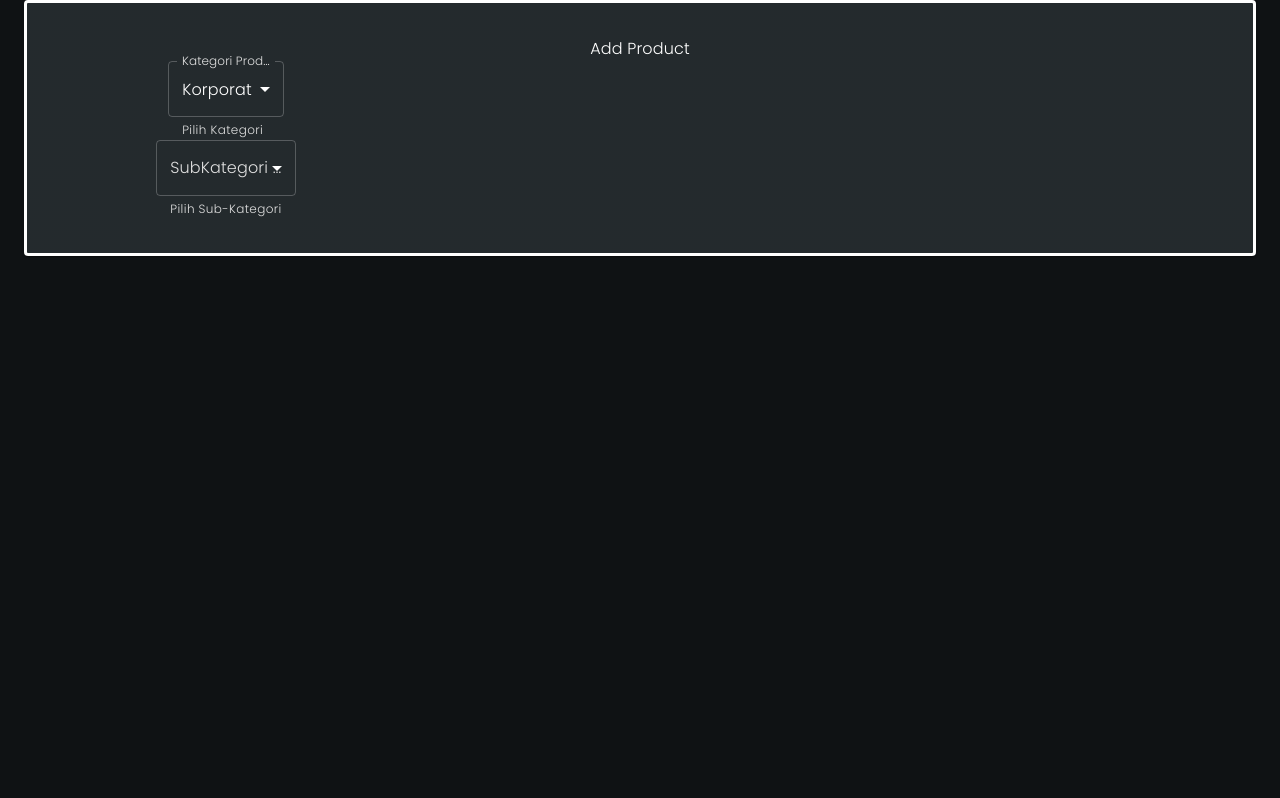
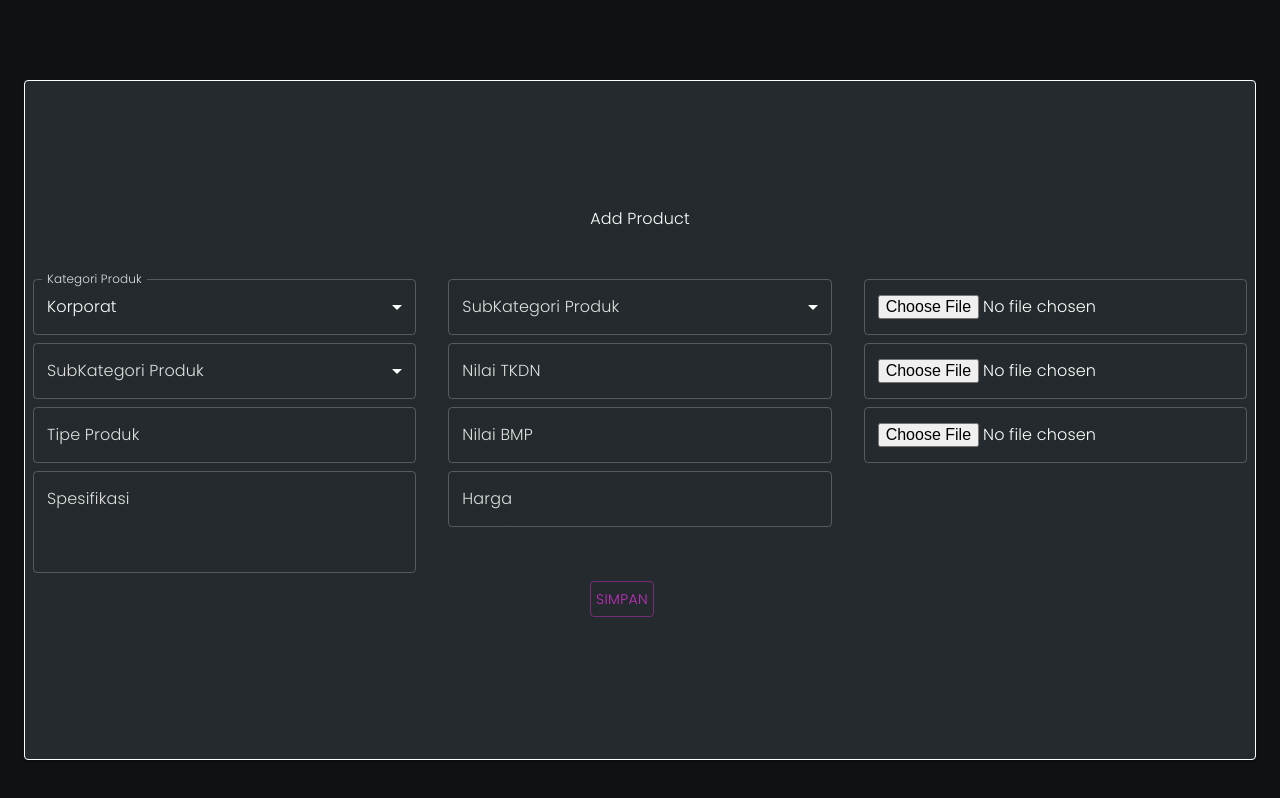
Before and after one commit to luthfibg/crm-sales-frontend, a React (Create React App) app: page /add_products in a window 1280 px wide. Shown: the top 798 px of the page. Built offline with nearby package versions, Linux system fonts and the light colour scheme.

Commit message:
#56 post product

```diff
--- a/src/pages/AddProduct.jsx
+++ b/src/pages/AddProduct.jsx
@@ -1,4 +1,4 @@
-import { Container, Grid, Paper, TextField, Typography } from "@mui/material";
+import { Button, Container, Grid, Paper, Stack, TextField, Typography } from "@mui/material";
 import React, { useState } from "react";
 import { useNavigate } from "react-router-dom";
 import darkTheme from "../styles/darkTheme";
@@ -42,25 +42,47 @@ export default function AddProduct() {
         product_subcat2: product_subcat2[0].value,
         product_type:"",
         product_spec:"",
-        product_tkdn_precentage:"",
-        product_bmp_value:"",
-        product_price:"",
-        product_stars:"",
-        product_image_1:"",
-        product_image_2:"",
-        product_image_3:"",
+        product_tkdn_precentage: 0,
+        product_bmp_value: 0,
+        product_price: 0.00,
+        product_stars: 0,
+        product_image_1: null,
+        product_image_2: null,
+        product_image_3: null,
     });
 
     const handleChange = (e) => {
+        if (e.target.type === 'file') {
+            setProduct((prev) => ({...prev, [e.target.name]: e.target.files[0]}));
+        } else {
             setProduct((prev) => ({...prev, [e.target.name]: e.target.value}));
+        }
+        console.log('Product data being sent1:', product);
     };
 
-    const handleOnclickSave = async e => {
-        e.preventDefault()
+    const handleOnclickSave = async (e) => {
+        e.preventDefault();
 
-        console.log('Product being sent:', product); // logging passed
+        const formData = new FormData();
+        formData.append('product_image_1', product.product_image_1);
+        formData.append('product_image_2', product.product_image_2);
+        formData.append('product_image_3', product.product_image_3);
+
+        // Append other product details
+        Object.keys(product).forEach(key => {
+            if (key !== 'product_image_1' && key !== 'product_image_2' && key !== 'product_image_3') {
+                formData.append(key, product[key]);
+            }
+        });
+
+        console.log('Product being sent2:', product); // logging passed
         try {
-            const response = await axios.post("http://localhost:2999/data/product", product);
+            const response = await axios.post("http://localhost:2999/data/products", formData, {
+                headers: {
+                    'Content-Type': 'multipart/form-data' // Add this header for file uploads
+                }
+            });
+            console.log('Form data fetched: ', formData.values());
             console.log(response.data.message);
             navigate('/products');
         } catch (err) {
@@ -70,18 +92,25 @@ export default function AddProduct() {
 
     return (
         <Container maxWidth="xl">
-            <Paper sx={{ width: "100%", height: "16rem", display: "flex", justifyContent: "center", alignItems: "center", flexDirection: "column", bgcolor: darkTheme.palette.background.paper2, border: "0.2rem solid white" }}>
-                <Typography>Add Product</Typography>
-                <Grid container spacing={2} columns={{ xs: 4, sm: 8, md: 12, lg: 15 }}>
-                    <Grid item xs={4} sm={8} md={4} lg={5} sx={{ display: "flex", justifyContent: "center", alignItems: "center", flexDirection: "column" }}>
-                    <TextField name="product_cat" id="outlined-product-cat"
-                            select
+            <Paper sx={{ width: "100%", height: "85vh", marginTop: "10vh", marginBottom: "10vh",
+                display: "flex", justifyContent: "center",
+                alignItems: "center", flexDirection: "column",
+                bgcolor: darkTheme.palette.background.paper2,
+                border: "0.05rem solid white", overflow: "auto",
+                "& > *": {
+                    flex: "0 0 auto", // Prevent flex items from growing or shrinking
+                    marginBottom: "1rem", // Add some spacing between flex items
+                },
+            }}>
+                <Typography sx={{ marginBottom: "2rem" }}>Add Product</Typography>
+                <Grid container spacing={2} columns={{ xs: 4, sm: 8, md: 12, lg: 15 }} sx={{ margin:0 }}>
+                    <Grid item xs={4} sm={8} md={4} lg={5} sx={{ justifyContent: "center", display: "flex", flexDirection: "column" }}>
+                    <TextField name="product_cat" id="outlined-product-cat" select sx={{ width: "96%", marginBottom: "0.5rem" }}
                         label="Kategori Produk"
                         value={product.product_cat}
                         onChange={handleChange}
                         // defaultValue="Masuk"
                         inputProps={{ "data-testid": "status-input" }}
-                            helperText="Pilih Kategori"
                         >
                         {product_cat.map((option) => (
                             <MenuItem key={option.value} value={option.value}>
@@ -91,12 +120,12 @@ export default function AddProduct() {
                     </TextField>
                     <TextField name="product_subcat" id="outlined-product-subcat"
                         select
+                        sx={{ width: "96%", marginBottom: "0.5rem" }}
                         label="SubKategori Produk"
                         value={product.product_subcat}
                         onChange={handleChange}
                         // defaultValue="Masuk"
                         inputProps={{ "data-testid": "status-input" }}
-                            helperText="Pilih Sub-Kategori"
                         >
                         {product_subcat.map((option) => (
                             <MenuItem key={option.value} value={option.value}>
@@ -104,10 +133,38 @@ export default function AddProduct() {
                             </MenuItem>
                         ))}
                     </TextField>
+                    <TextField onChange={handleChange} name="product_type" id="outlined-product-type" label="Tipe Produk" sx={{ width: "96%", marginBottom: "0.5rem" }} />
+                    <TextField onChange={handleChange} multiline rows={3} name="product_spec" id="outlined-product-spec" label="Spesifikasi" sx={{ width: "96%", marginBottom: "0.5rem" }}/>
                     </Grid>
-                    <Grid item xs={4} sm={8} md={4} lg={5}></Grid>
-                    <Grid item xs={4} sm={8} md={4} lg={5}></Grid>
+                    <Grid item xs={4} sm={8} md={4} lg={5} sx={{ margin: "0 auto"}}>
+                        <TextField name="product_subcat2" id="outlined-product-subcat"
+                            select
+                            sx={{ width: "96%", marginBottom: "0.5rem" }}
+                            label="SubKategori Produk"
+                            value={product.product_subcat2}
+                            onChange={handleChange}
+                            // defaultValue="Masuk"
+                            inputProps={{ "data-testid": "status-input" }}
+                            >
+                            {product_subcat2.map((option) => (
+                                <MenuItem key={option.value} value={option.value}>
+                                {option.label}
+                                </MenuItem>
+                            ))}
+                        </TextField>
+                        <TextField onChange={handleChange} name="product_tkdn_percentage" type="number" id="outlined-product-tkdn-percentage" label="Nilai TKDN" sx={{ width: "96%", marginBottom: "0.5rem" }} />
+                        <TextField onChange={handleChange} name="product_bmp_value" type="number" id="outlined-product-bmp-value" label="Nilai BMP" sx={{ width: "96%", marginBottom: "0.5rem" }} />
+                        <TextField onChange={handleChange} name="product_price" type="currency" id="outlined-product-price" label="Harga" sx={{ width: "96%", marginBottom: "0.5rem" }} />
                     </Grid>
+                    <Grid item xs={4} sm={8} md={4} lg={5} sx={{ margin: "0 auto"}}>
+                        <TextField onChange={handleChange} name="product_image_1" type="file" id="outlined-product-image-1" sx={{ width: "96%", marginBottom: "0.5rem" }} />
+                        <TextField onChange={handleChange} name="product_image_2" type="file" id="outlined-product-image-2" sx={{ width: "96%", marginBottom: "0.5rem" }} />
+                        <TextField onChange={handleChange} name="product_image_3" type="file" id="outlined-product-image-3" sx={{ width: "96%", marginBottom: "0.5rem" }} />
+                    </Grid>
+                </Grid>
+                <Stack orientation="horizontal">
+                    <Button onClick={handleOnclickSave} sx={{ width:'30%', mr:'1rem' }} variant="outlined">Simpan</Button>
+                </Stack>
             </Paper>
         </Container>
     );
```
Lines whose indentation alone changed are shown as unchanged.
